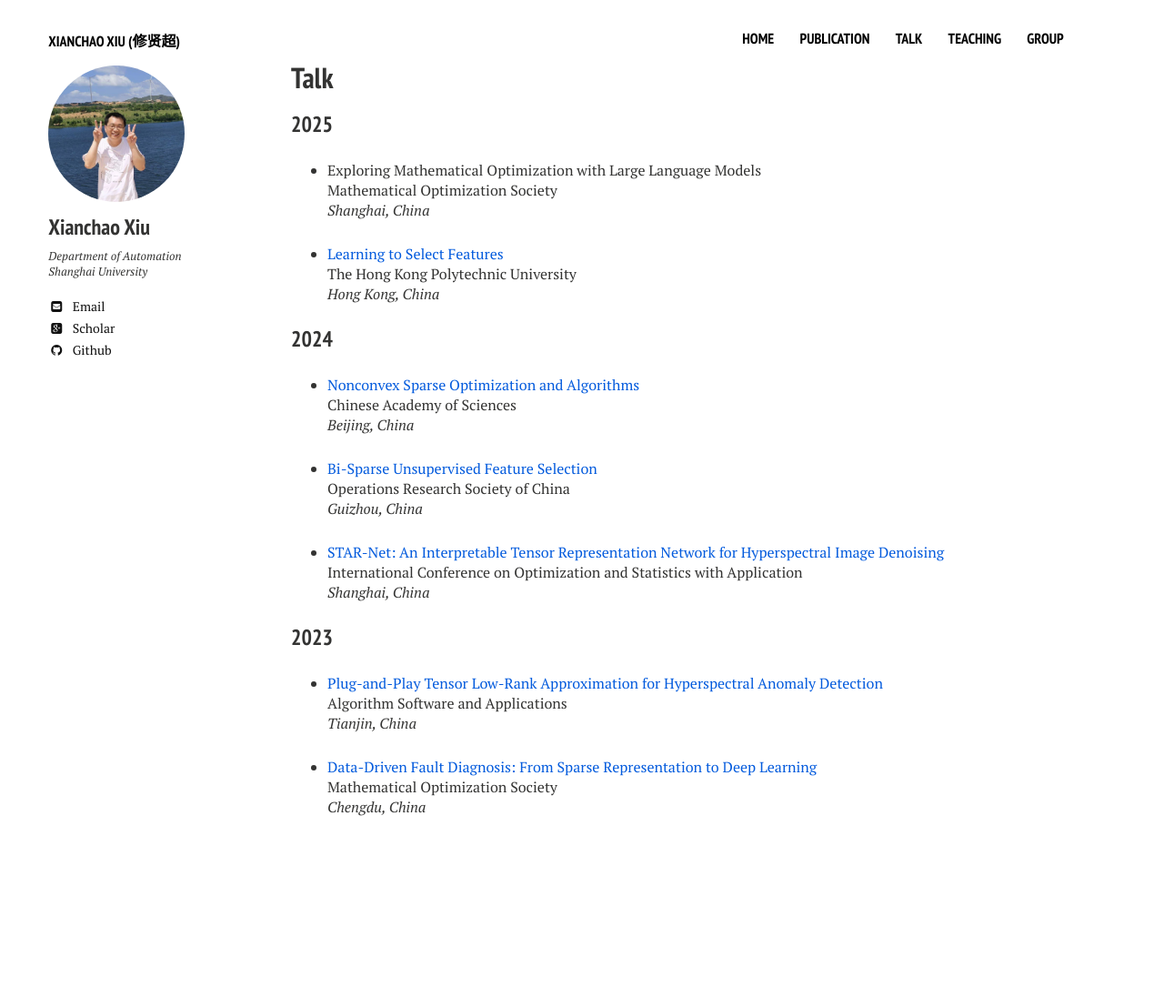
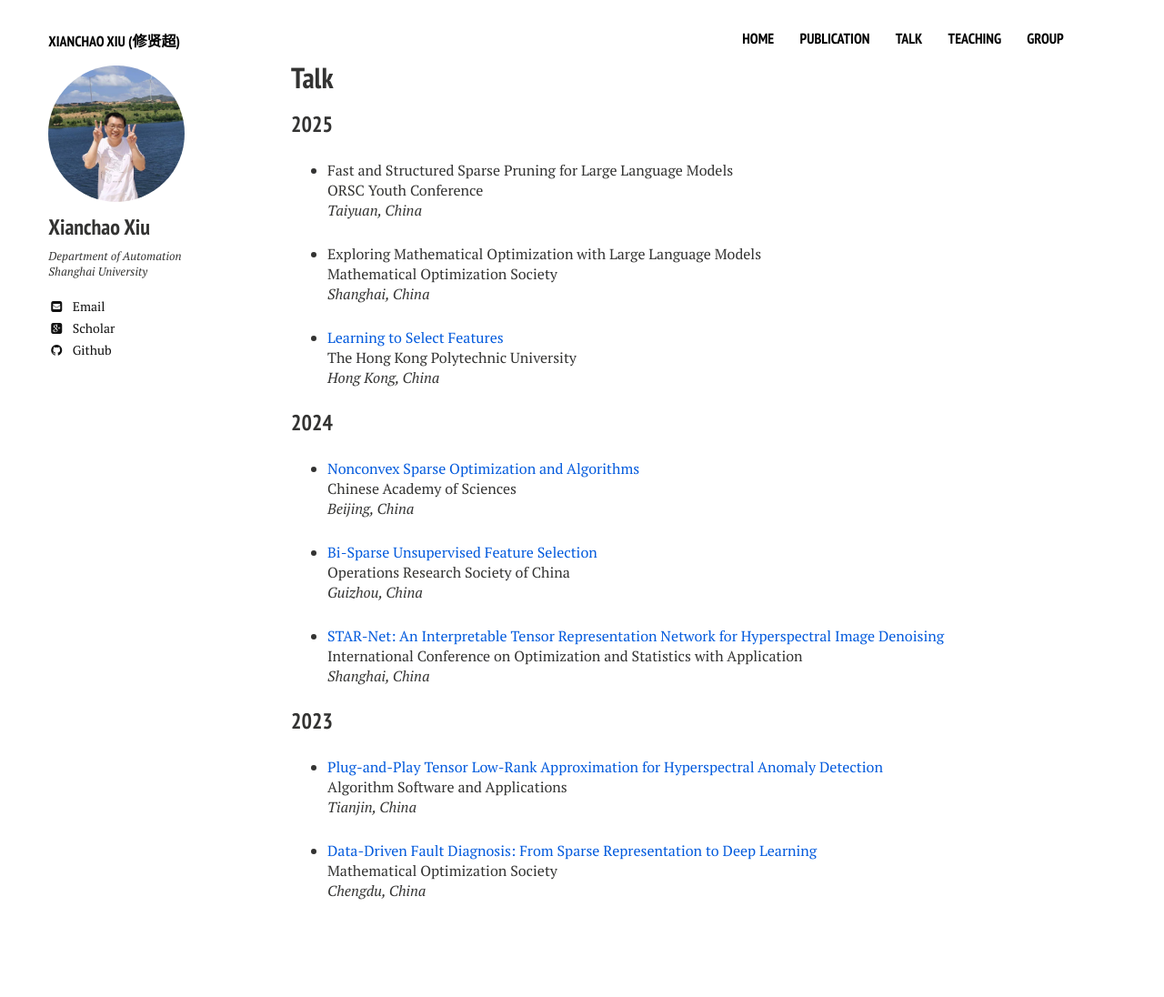
Before and after one commit to xianchaoxiu/xianchaoxiu.github.io, a Jekyll site: the page built from talk/index.md, in a window 1280 px wide. Shown: the whole page at 91% size. Built offline with Jekyll 4.4.1, drawn with Linux system fonts in a browser that asks for light colours; nearby versions of some CDN libraries; before the commit the page ends 1004 px from its top, so only the background shows below that.

Commit message:
Update index.md

```diff
--- a/talk/index.md
+++ b/talk/index.md
@@ -10,6 +10,12 @@ share: false
 
 
 ### 2025
+
+
+* Fast and Structured Sparse Pruning for Large Language Models <br>
+ORSC Youth Conference <br>
+<i>Taiyuan, China</i><br>
+
 
 * Exploring Mathematical Optimization with Large Language Models <br>
 Mathematical Optimization Society <br>
```
